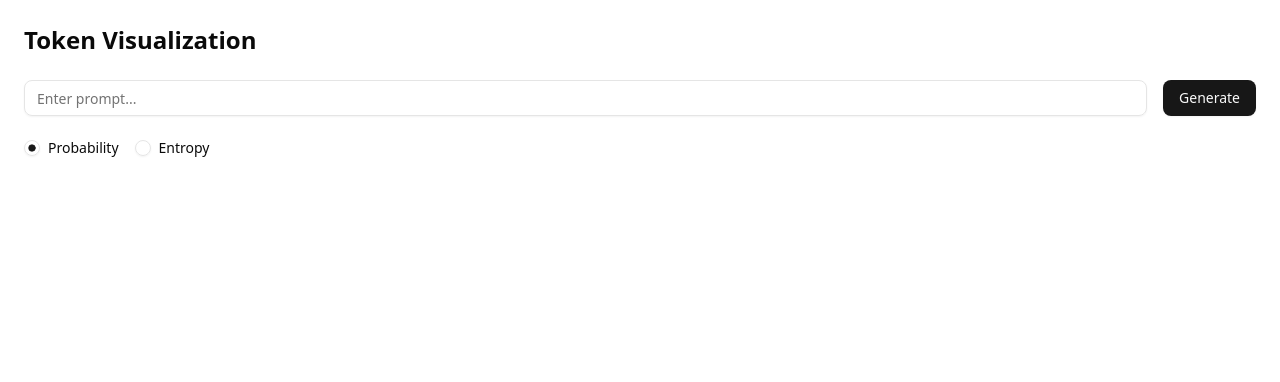
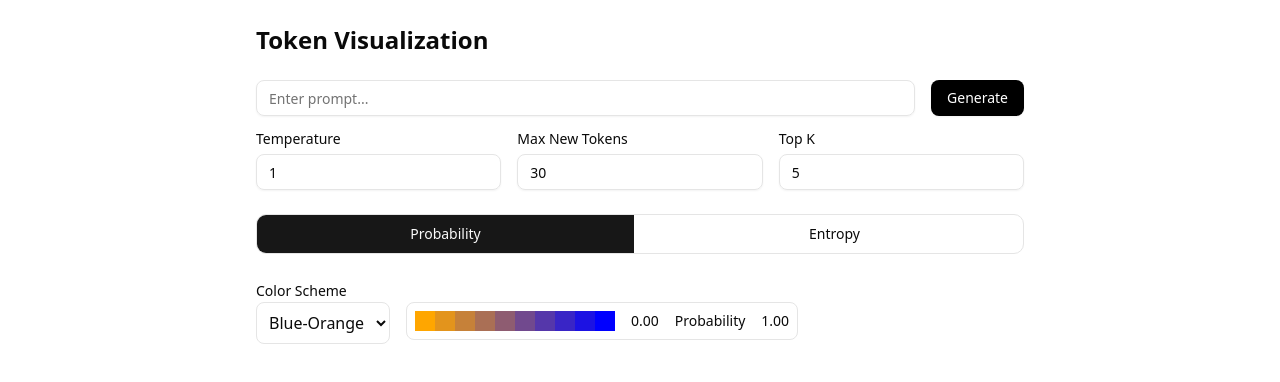
Before and after one commit to yiwei-w/token-lens, a Next.js app in the folder frontend/: page / in a window 1280 px wide. Shown: the top 382 px of the page. Built offline with nearby package versions, Linux system fonts and the light colour scheme.

Commit message:
update frontend layout & better mock provider

```diff
--- a/frontend/app/page.tsx
+++ b/frontend/app/page.tsx
@@ -25,11 +25,81 @@ type TokenData = {
   top_logits: number[];
 };
 
-function mapValueToColor(value: number, min: number, max: number): string {
+type ColorScheme = "blueOrange" | "greenRed";
+
+function mapValueToColor(
+  value: number,
+  min: number,
+  max: number,
+  scheme: ColorScheme,
+  colorMode: "prob" | "entropy"
+): string {
   const norm = max > min ? (value - min) / (max - min) : 0.5;
-  const r = Math.round(255 * (1 - norm));
-  const b = Math.round(255 * norm);
-  return `rgb(${r}, 100, ${b})`;
+
+  switch (scheme) {
+    case "blueOrange":
+      const adjustedNorm = colorMode === "prob" ? (1 - norm) : norm;
+      const r = Math.round(255 * adjustedNorm);
+      const b = Math.round(255 * (1 - adjustedNorm));
+      return `rgb(${r}, ${Math.round(r * 0.65)}, ${b})`;
+
+    case "greenRed":
+      const g = Math.round(255 * (1 - norm));
+      const r2 = Math.round(255 * norm);
+      return `rgb(${r2}, ${g}, 0)`;
+
+    default:
+      return `rgb(0, 0, 0)`;
+  }
+}
+
+function generateColorScale(scheme: ColorScheme, colorMode: "prob" | "entropy"): string[] {
+  const steps = 10;
+  const colors = [];
+  for (let i = 0; i < steps; i++) {
+    const norm = i / (steps - 1);
+    colors.push(mapValueToColor(norm, 0, 1, scheme, colorMode));
+  }
+  return colors;
+}
+
+function ColorLegend({
+  scheme,
+  min,
+  max,
+  label,
+  colorMode
+}: {
+  scheme: ColorScheme;
+  min: number;
+  max: number;
+  label: string;
+  colorMode: "prob" | "entropy";
+}) {
+  const colors = generateColorScale(scheme, colorMode);
+
+  return (
+    <div className="flex items-center gap-4 p-2 border rounded-md">
+      <div className="flex items-center gap-2">
+        <div className="h-[20px] w-[200px] relative">
+          <div className="absolute inset-0 flex">
+            {colors.map((color, i) => (
+              <div
+                key={i}
+                style={{ backgroundColor: color }}
+                className="flex-1"
+              />
+            ))}
+          </div>
+        </div>
+      </div>
+      <div className="flex justify-between items-center gap-4 text-sm min-w-[150px]">
+        <span>{min.toFixed(2)}</span>
+        <span className="font-medium">{label}</span>
+        <span>{max.toFixed(2)}</span>
+      </div>
+    </div>
+  );
 }
 
 export default function Page() {
@@ -39,15 +109,19 @@ export default function Page() {
   const [hoveredToken, setHoveredToken] = useState<TokenData | null>(null);
   const [colorMode, setColorMode] = useState<"prob" | "entropy">("prob");
   const [loading, setLoading] = useState(false);
+  const [temperature, setTemperature] = useState(1.0);
+  const [maxNewTokens, setMaxNewTokens] = useState(30);
+  const [topK, setTopK] = useState(5);
+  const [colorScheme, setColorScheme] = useState<ColorScheme>("blueOrange");
 
   const generateTokens = async () => {
     setLoading(true);
     try {
       const response = await axios.post("http://localhost:8000/generate", {
         prompt,
-        temperature: 1.0,
-        max_new_tokens: 30,
-        top_k: 5,
+        temperature,
+        max_new_tokens: maxNewTokens,
+        top_k: topK,
       });
       setTokens(response.data.tokens);
       setFullText(response.data.full_text);
@@ -65,9 +139,11 @@ export default function Page() {
 
   return (
     <div className="p-6 min-h-screen bg-background text-foreground">
+      <div className="max-w-3xl mx-auto">
         <h1 className="text-2xl font-bold mb-6">Token Visualization</h1>
 
-      <div className="flex gap-4 mb-6">
+        <div className="flex flex-col gap-4 mb-6">
+          <div className="flex gap-4">
             <Input
               type="text"
               placeholder="Enter prompt..."
@@ -78,52 +154,162 @@ export default function Page() {
             <Button
               onClick={generateTokens}
               disabled={loading}
+              className="bg-black text-white hover:bg-gray-800"
             >
               {loading ? "Generating..." : "Generate"}
             </Button>
           </div>
 
+          <div className="grid grid-cols-3 gap-4">
+            <div className="flex flex-col gap-2">
+              <Label htmlFor="temperature">Temperature</Label>
+              <Input
+                id="temperature"
+                type="number"
+                min={0}
+                max={2}
+                step={0.1}
+                value={temperature}
+                onChange={(e) => setTemperature(Number(e.target.value))}
+              />
+            </div>
+            <div className="flex flex-col gap-2">
+              <Label htmlFor="maxTokens">Max New Tokens</Label>
+              <Input
+                id="maxTokens"
+                type="number"
+                min={1}
+                max={100}
+                value={maxNewTokens}
+                onChange={(e) => setMaxNewTokens(Number(e.target.value))}
+              />
+            </div>
+            <div className="flex flex-col gap-2">
+              <Label htmlFor="topK">Top K</Label>
+              <Input
+                id="topK"
+                type="number"
+                min={1}
+                max={100}
+                value={topK}
+                onChange={(e) => setTopK(Number(e.target.value))}
+              />
+            </div>
+          </div>
+        </div>
+
+        <div className="mb-6">
           <RadioGroup
             value={colorMode}
             onValueChange={(value: "prob" | "entropy") => setColorMode(value)}
-        className="flex gap-4 mb-6"
+            className="flex w-full border rounded-lg overflow-hidden"
           >
-        <div className="flex items-center space-x-2">
-          <RadioGroupItem value="prob" id="prob" />
-          <Label htmlFor="prob">Probability</Label>
+            <div className="flex-1">
+              <RadioGroupItem
+                value="prob"
+                id="prob"
+                className="peer sr-only"
+              />
+              <Label
+                htmlFor="prob"
+                className="flex flex-1 items-center justify-center p-3 cursor-pointer peer-data-[state=checked]:bg-primary peer-data-[state=checked]:text-primary-foreground hover:bg-muted/50"
+              >
+                Probability
+              </Label>
             </div>
-        <div className="flex items-center space-x-2">
-          <RadioGroupItem value="entropy" id="entropy" />
-          <Label htmlFor="entropy">Entropy</Label>
+            <div className="flex-1">
+              <RadioGroupItem
+                value="entropy"
+                id="entropy"
+                className="peer sr-only"
+              />
+              <Label
+                htmlFor="entropy"
+                className="flex flex-1 items-center justify-center p-3 cursor-pointer peer-data-[state=checked]:bg-primary peer-data-[state=checked]:text-primary-foreground hover:bg-muted/50"
+              >
+                Entropy
+              </Label>
             </div>
           </RadioGroup>
+        </div>
+
+        <div className="mb-6 space-y-2">
+          <Label htmlFor="colorScheme">Color Scheme</Label>
+          <div className="flex gap-4 items-start">
+            <select
+              id="colorScheme"
+              value={colorScheme}
+              onChange={(e) => setColorScheme(e.target.value as ColorScheme)}
+              className="p-2 border rounded-md bg-background"
+            >
+              <option value="blueOrange">Blue-Orange</option>
+              <option value="greenRed">Green-Red</option>
+            </select>
+
+            <ColorLegend
+              scheme={colorScheme}
+              min={minVal}
+              max={maxVal}
+              label={colorMode === "prob" ? "Probability" : "Entropy"}
+              colorMode={colorMode}
+            />
+          </div>
+        </div>
 
         <div className="text-2xl leading-relaxed mb-6 relative">
           {tokens.map((token, index) => {
             const value = colorMode === "prob" ? token.prob : token.entropy;
-          const color = mapValueToColor(value, minVal, maxVal);
+            const backgroundColor = mapValueToColor(value, minVal, maxVal, colorScheme, colorMode);
             return (
               <div
                 key={index}
                 className="inline-block relative group"
               >
                 <span
-                className="mx-1 cursor-pointer"
-                style={{ color }}
+                  className="mx-1 cursor-pointer rounded px-1"
+                  style={{
+                    backgroundColor,
+                    color: 'rgba(255, 255, 255, 0.95)',
+                    textShadow: '0px 0px 2px rgba(0, 0, 0, 0.3)',
+                  }}
                 >
                   {token.text}
                 </span>
                 <div className="absolute left-0 top-full mt-2 w-[400px] bg-popover text-popover-foreground p-4 rounded-md shadow-lg opacity-0 invisible group-hover:opacity-100 group-hover:visible transition-all duration-200 z-50">
                   <div className="w-full">
                     <h3 className="text-lg font-semibold mb-2">
-                    Top Candidates for "{token.text}"
+                      Token: "{token.text}"
                     </h3>
+                    <div className="grid grid-cols-2 gap-4 mb-4 text-sm">
+                      <div>
+                        <p className="font-semibold">Log Probability:</p>
+                        <p>{token.log_prob.toFixed(4)}</p>
+                      </div>
+                      <div>
+                        <p className="font-semibold">Entropy:</p>
+                        <p>{token.entropy.toFixed(4)}</p>
+                      </div>
+                      <div>
+                        <p className="font-semibold">Probability:</p>
+                        <p>{token.prob.toFixed(4)}</p>
+                      </div>
+                    </div>
+                    {(() => {
+                      // Create sorted pairs of tokens and logits
+                      const pairs = token.top_tokens.map((t, i) => ({
+                        token: t,
+                        logit: token.top_logits[i]
+                      }));
+                      // Sort by logits in descending order
+                      pairs.sort((a, b) => b.logit - a.logit);
+
+                      return (
                         <Plot
                           data={[
                             {
                               type: "bar",
-                        x: token.top_logits,
-                        y: token.top_tokens,
+                              x: pairs.map(p => p.logit),
+                              y: pairs.map(p => p.token),
                               orientation: "h",
                               marker: { color: "#1f77b4" },
                             },
@@ -131,7 +317,10 @@ export default function Page() {
                           layout={{
                             title: "Logits for Top Candidates",
                             xaxis: { title: "Logits" },
-                      yaxis: { title: "Tokens", automargin: true },
+                            yaxis: {
+                              title: "Tokens",
+                              automargin: true,
+                            },
                             margin: { l: 100, r: 20, t: 40, b: 40 },
                             paper_bgcolor: 'rgba(0,0,0,0)',
                             plot_bgcolor: 'rgba(0,0,0,0)',
@@ -140,6 +329,8 @@ export default function Page() {
                           style={{ width: "100%", height: "300px" }}
                           config={{ responsive: true }}
                         />
+                      );
+                    })()}
                   </div>
                 </div>
               </div>
@@ -153,10 +344,11 @@ export default function Page() {
               <CardTitle>Full Generated Text</CardTitle>
             </CardHeader>
             <CardContent>
-            <p>{fullText}</p>
+              <p className="font-mono whitespace-pre-wrap">{fullText}</p>
             </CardContent>
           </Card>
         )}
       </div>
+    </div>
   );
 }
```
Also changed, not shown: 1 other file (tests, documents, lock files or other folders). Lines whose indentation alone changed are shown as unchanged.
